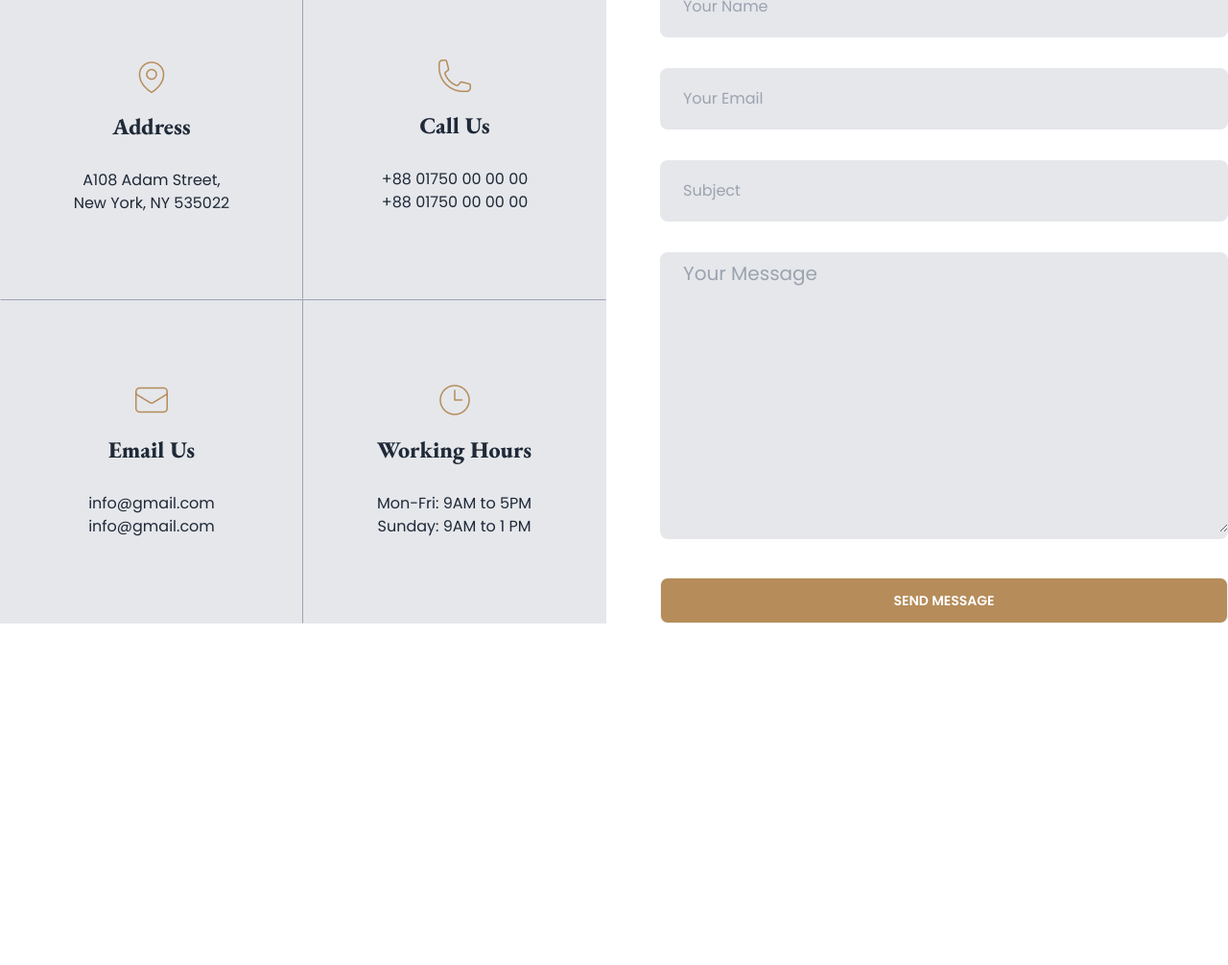
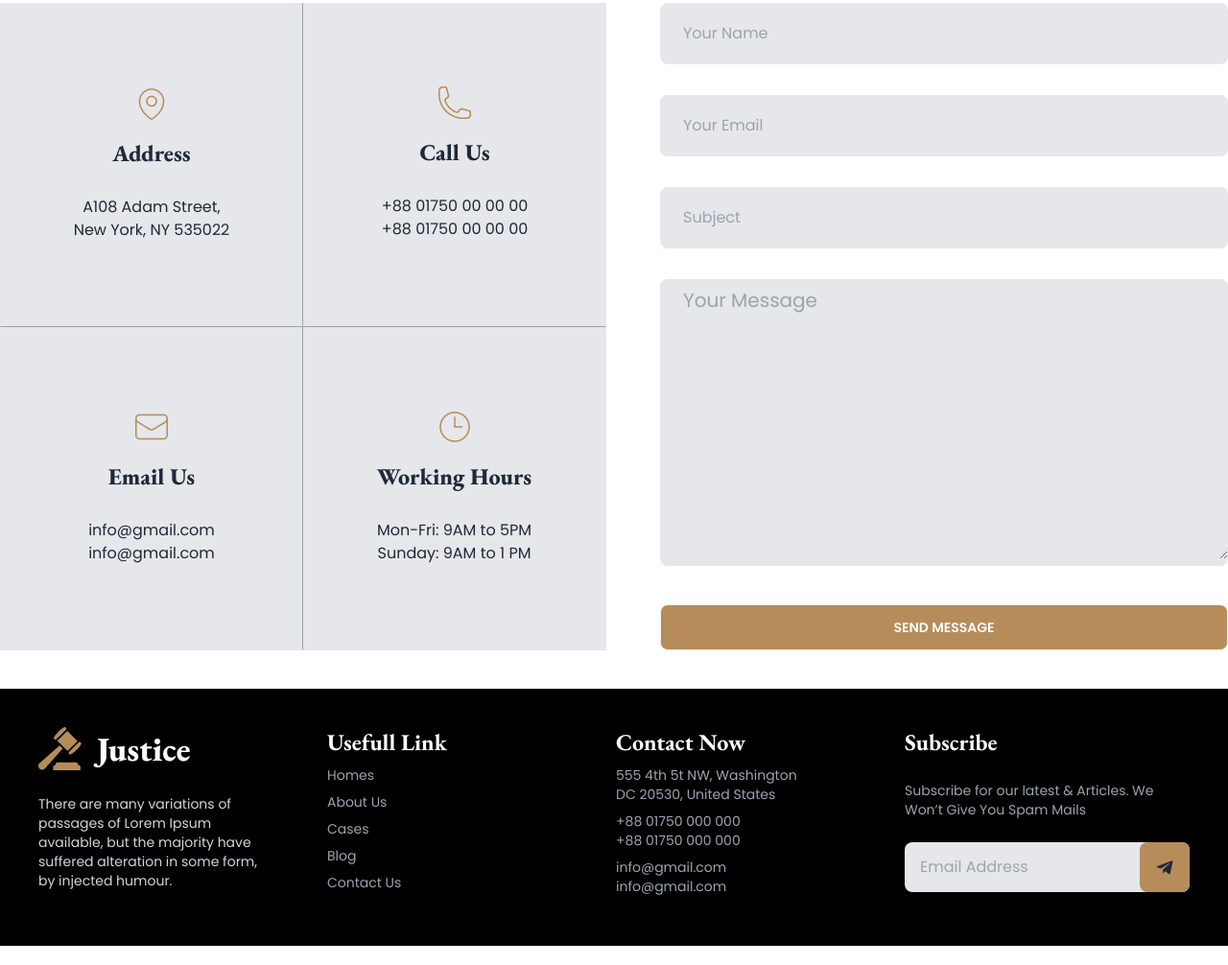
Before and after one commit to tmdsifat98/Daisy-UI, a plain HTML site: page index.html in a window 1280 px wide. Shown: the part 4164-5170 px from the top of the page at 96% size. Before the commit the page ends 4854 px from the top, so only its background shows below. Drawn offline with nearby package versions, Linux system fonts and the light colour scheme.

Commit message:
footer done

```diff
--- a/index.html
+++ b/index.html
@@ -73,7 +73,8 @@
                     <div class="md:max-w-2xl my-24">
                         <h1 class="mb-6 text-6xl font-bold font-eb-garamond text-white">We Provide Effective Legal
                             Solutions</h1>
-                        <p class="mb-8 overflow-hidden">There are many variations of passages of Lorem Ipsum available, but the majority
+                        <p class="mb-8 overflow-hidden">There are many variations of passages of Lorem Ipsum available,
+                            but the majority
                             have suffered alteration in some form, by injected humour.</p>
                         <div class="md:w-full flex gap-4 justify-between items-center mb-12">
                             <input class=" w-full py-3 pl-5 outline-none rounded-lg" type="text"
@@ -198,7 +199,7 @@
                         </div>
                         <h1 class="text-5xl font-bold font-eb-garamond text-white mb-6">Sifat Tarafder</h1>
                         <p class="text-gray-100 text-xl mb-10 text-center">Web Developer</p>
-                        <p class="text-gray-100 text-xl mb-20 text-center">
+                        <p class="text-gray-100 text-xl mb-20 px-16 text-center">
                             Contrary to popular belief, Lorem Ipsum is not simply random text. It has roots in a piece
                             of classical Latin literature from 45 BC, making it over 2000 years old. Richard McClintock,
                             a Latin professor at Hampden-Sydney College in Virginia, looked up one of the more obscure
@@ -219,7 +220,7 @@
                         </div>
                         <h1 class="text-5xl font-bold font-eb-garamond text-white mb-6">Sifat Tarafder</h1>
                         <p class="text-gray-100 text-xl mb-10 text-center">Web Developer</p>
-                        <p class="text-gray-100 text-xl mb-20 text-center">
+                        <p class="text-gray-100 text-xl mb-20 px-16 text-center">
                             Contrary to popular belief, Lorem Ipsum is not simply random text. It has roots in a piece
                             of classical Latin literature from 45 BC, making it over 2000 years old. Richard McClintock,
                             a Latin professor at Hampden-Sydney College in Virginia, looked up one of the more obscure
@@ -239,7 +240,7 @@
                         </div>
                         <h1 class="text-5xl font-bold font-eb-garamond text-white mb-6">Sifat Tarafder</h1>
                         <p class="text-gray-100 text-xl mb-10 text-center">Web Developer</p>
-                        <p class="text-gray-100 text-xl mb-20 text-center">
+                        <p class="text-gray-100 text-xl mb-20 px-16 text-center">
                             Contrary to popular belief, Lorem Ipsum is not simply random text. It has roots in a piece
                             of classical Latin literature from 45 BC, making it over 2000 years old. Richard McClintock,
                             a Latin professor at Hampden-Sydney College in Virginia, looked up one of the more obscure
@@ -257,7 +258,8 @@
         <section class="px-2 md:px-4">
             <!-- heading area -->
             <h1 class="text-6xl text-center mb-10 font-bold font-eb-garamond">Frequently Asked Any Questions</h1>
-            <p class="text-lg text-gray-700 mb-24 px-1 md:px-2 md:w-3/5 mx-auto text-center">There are many variations of passages of
+            <p class="text-lg text-gray-700 mb-24 px-1 md:px-2 md:w-3/5 mx-auto text-center">There are many variations
+                of passages of
                 Lorem Ipsum available, but the majority have suffered alteration in some form, by injected humour.</p>
             <!-- ques area -->
             <div class="grid grid-cols-1 gap-6 md:grid-cols-2 mb-10 justify-between">
@@ -269,7 +271,7 @@
                             1. Are application fee waivers available?
                         </div>
                         <div class="collapse-content">
-                            <p>There are many variations of passages of Lorem Ipsum available, but the majority have
+                            <p class="overflow-hidden">There are many variations of passages of Lorem Ipsum available, but the majority have
                                 suffered alteration in some form, by injected humour.</p>
                         </div>
                     </div>
@@ -279,7 +281,7 @@
                             2. Are application fee waivers available?
                         </div>
                         <div class="collapse-content">
-                            <p>There are many variations of passages of Lorem Ipsum available, but the majority have
+                            <p class="overflow-hidden">There are many variations of passages of Lorem Ipsum available, but the majority have
                                 suffered alteration in some form, by injected humour.</p>
                         </div>
                     </div>
@@ -289,7 +291,7 @@
                             3. Are application fee waivers available?
                         </div>
                         <div class="collapse-content">
-                            <p>There are many variations of passages of Lorem Ipsum available, but the majority have
+                            <p class="overflow-hidden">There are many variations of passages of Lorem Ipsum available, but the majority have
                                 suffered alteration in some form, by injected humour.</p>
                         </div>
                     </div>
@@ -299,7 +301,7 @@
                             4. Are application fee waivers available?
                         </div>
                         <div class="collapse-content">
-                            <p>There are many variations of passages of Lorem Ipsum available, but the majority have
+                            <p class="overflow-hidden">There are many variations of passages of Lorem Ipsum available, but the majority have
                                 suffered alteration in some form, by injected humour.</p>
                         </div>
                     </div>
@@ -311,19 +313,20 @@
             </div>
         </section>
         <!-- contact section -->
-         <section class="mb-10 px-2 md:px-0">
+        <section class="mb-10 px-2 md:px-0">
             <!-- heading area -->
-            <h1 class="text-6xl text-center mb-10 font-bold font-eb-garamond">Contact With Us   </h1>
-            <p class="text-lg text-gray-700 mb-24 px-1 md:px-2 md:w-3/5 mx-auto text-center">There are many variations of passages of
+            <h1 class="text-6xl text-center mb-10 font-bold font-eb-garamond">Contact With Us </h1>
+            <p class="text-lg text-gray-700 mb-24 px-1 md:px-2 md:w-3/5 mx-auto text-center">There are many variations
+                of passages of
                 Lorem Ipsum available, but the majority have suffered alteration in some form, by injected humour.
             </p>
             <!-- contact way -->
-             <div class="grid grid-cols-1 md:grid-cols-2 gap-4">
+            <div class="grid grid-cols-1 md:grid-cols-2 gap-4">
                 <div class="grid grid-cols-2">
                     <!-- card-1 -->
                     <div class="card p-0 bg-gray-200 rounded-none py-3 md:px-4 border border-r-gray-400">
                         <figure class="px-10 pt-10 md:mt-8">
-                            <img src="images/location.png" alt="business"/>
+                            <img src="images/location.png" alt="business" />
                         </figure>
                         <div class="flex flex-col items-center text-center">
                             <h2 class="font-eb-garamond text-2xl font-extrabold card-title mb-7 mt-4">Address</h2>
@@ -367,24 +370,66 @@
                 <!-- input area -->
                 <div class="md:ml-10">
                     <div class="bg-gray-200 rounded-lg mb-8">
-                        <input type="text"  placeholder="Your Name" class="input input-bordered w-full bg-transparent border-none outline-none focus:outline-none px-6 py-8" />
+                        <input type="text" placeholder="Your Name"
+                            class="input input-bordered w-full bg-transparent border-none outline-none focus:outline-none px-6 py-8" />
                     </div>
                     <div class="bg-gray-200 rounded-lg mb-8">
-                        <input type="email"  placeholder="Your Email" class="input input-bordered w-full bg-transparent border-none outline-none focus:outline-none px-6 py-8" />
+                        <input type="email" placeholder="Your Email"
+                            class="input input-bordered w-full bg-transparent border-none outline-none focus:outline-none px-6 py-8" />
                     </div>
                     <div class="bg-gray-200 rounded-lg mb-8">
-                        <input type="text"  placeholder="Subject" class="input input-bordered w-full bg-transparent border-none outline-none focus:outline-none px-6 py-8" />
+                        <input type="text" placeholder="Subject"
+                            class="input input-bordered w-full bg-transparent border-none outline-none focus:outline-none px-6 py-8" />
                     </div>
                     <div class="bg-gray-200 rounded-lg mb-10">
-                        <textarea class="textarea textarea-bordered w-full bg-transparent border-none outline-none focus:outline-none text-xl px-6 pb-8" placeholder="Your Message" rows="9"></textarea>
+                        <textarea
+                            class="textarea textarea-bordered w-full bg-transparent border-none outline-none focus:outline-none text-xl px-6 pb-8"
+                            placeholder="Your Message" rows="9"></textarea>
                     </div>
                     <div class="">
                         <a class="btn bg-btn-primary w-full text-white">Send Message</a>
                     </div>
                 </div>
-             </div>
-         </section>
+            </div>
+        </section>
     </main>
+    <footer>
+        <div class=" my-5 p-3 footer gap-7 md:gap-1 grid grid-cols-2 md:grid-cols-4 justify-between md:p-10 bg-black text-base-content">
+            <aside>
+                <img src="images/logo.png" alt="">
+                <p class="text-gray-300 mt-4 w-5/6">There are many variations of passages of Lorem Ipsum available, but the
+                    majority have suffered alteration in some form, by injected humour.</p>
+            </aside>
+            <nav>
+                <header class=" text-white font-eb-garamond font-bold text-2xl">Usefull Link</header>
+                <a class="link link-hover text-gray-400">Homes</a>
+                <a class="link link-hover text-gray-400">About Us</a>
+                <a class="link link-hover text-gray-400">Cases</a>
+                <a class="link link-hover text-gray-400">Blog</a>
+                <a class="link link-hover text-gray-400">Contact Us</a>
+            </nav>
+            <nav>
+                <header class="text-white font-eb-garamond font-bold text-2xl ">Contact Now</header>
+                <a class="link link-hover text-gray-400">555 4th 5t NW, Washington <br>
+                    DC 20530, United States</a>
+                <a class="link link-hover text-gray-400">+88 01750 000 000 <br>
+                    +88 01750 000 000</a>
+                <a class="link link-hover text-gray-400">info@gmail.com <br>
+                    info@gmail.com</a>
+            </nav>
+            <nav>
+                <header class="text-white font-eb-garamond font-bold text-2xl">Subscribe</header>
+                <p class="text-gray-400 my-4">Subscribe for our latest & Articles. We Won’t Give You Spam Mails</p>
+                <div class="w-full bg-gray-200 rounded-lg mb-4 flex items-center">
+                    <input type="email" placeholder="Email Address"
+                        class="input input-bordered w-full bg-transparent border-none outline-none focus:outline-none" />
+                    <button class="btn bg-btn-primary h-full border-none py-3 px-4 rounded-lg hover:text-blue-700 hover:shadow-xl">
+                        <i class='bx bxl-telegram text-xl '></i>
+                    </button>
+                </div>
+            </nav>
+        </div>
+    </footer>
 </body>
 
 </html>
```
